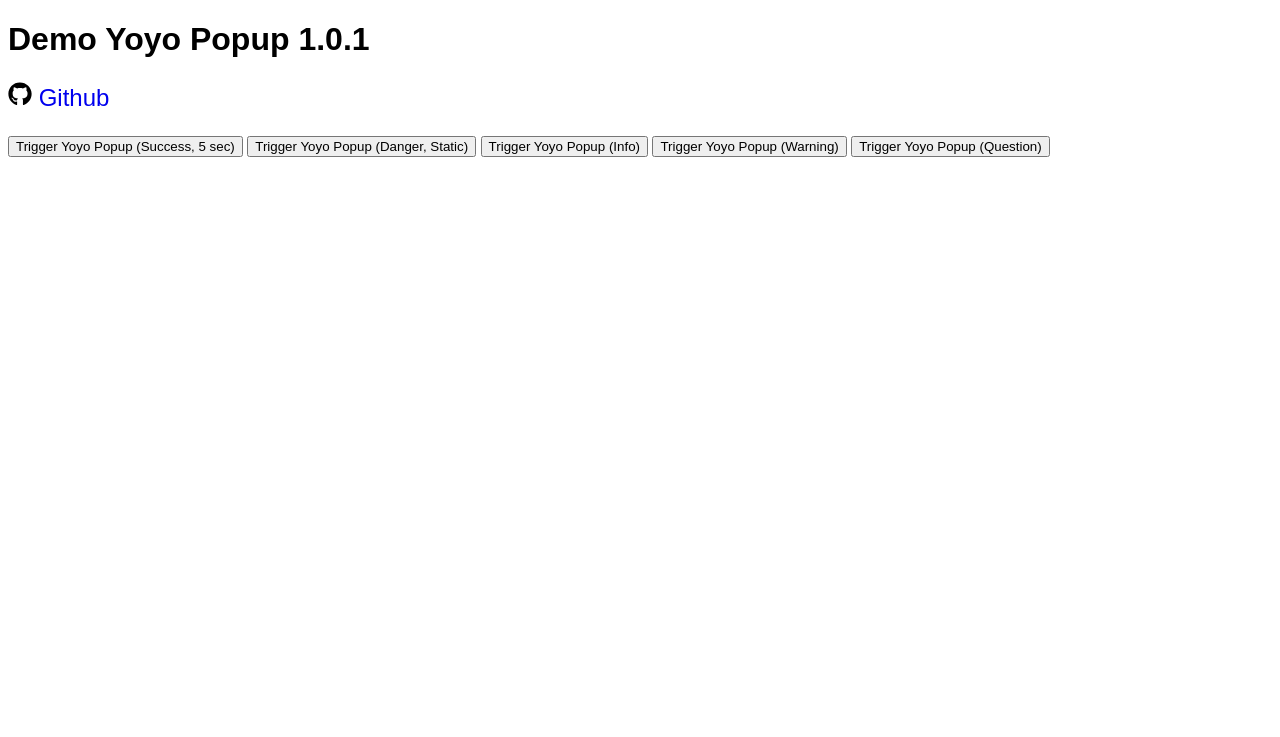
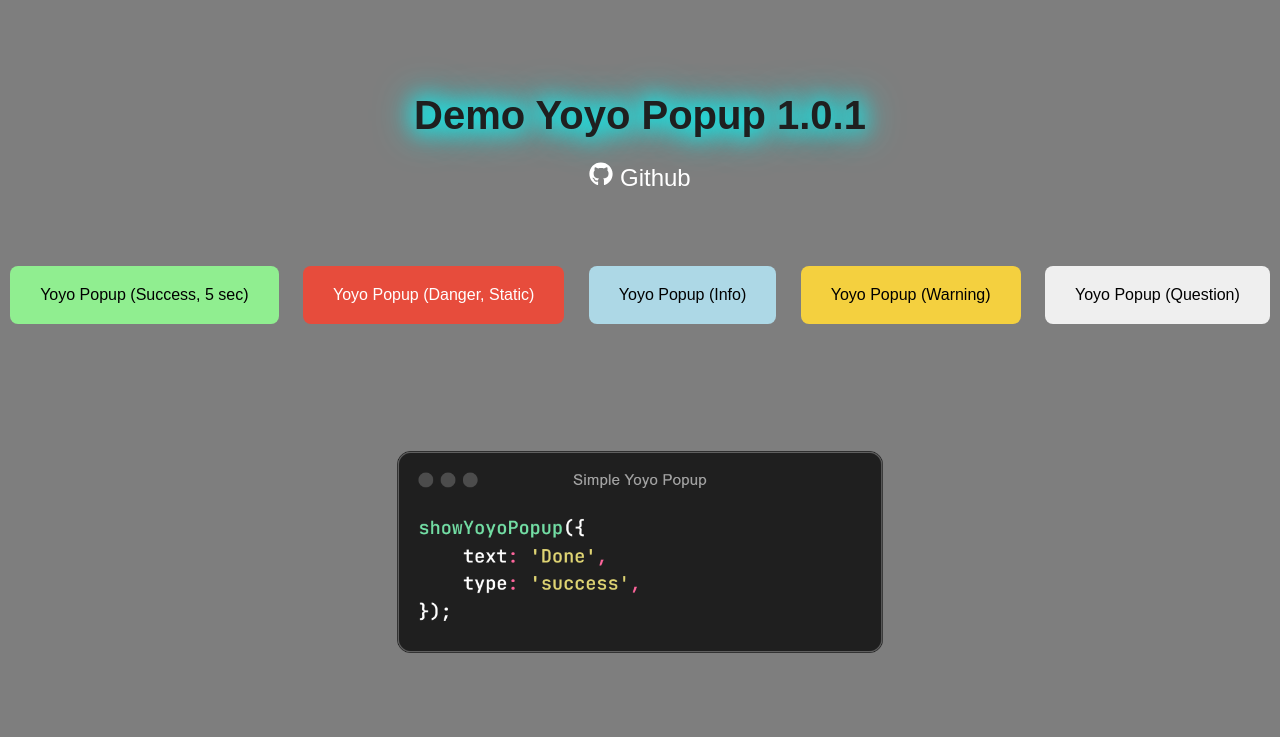
Before and after one commit to smallvi/yoyoPopup, a plain HTML site: page index.html in a window 1280 px wide. Drawn offline with Linux system fonts and the light colour scheme.

Commit message:
chore: update readme and add image

```diff
--- a/index.html
+++ b/index.html
@@ -8,14 +8,15 @@
 
     <!-- <link rel="stylesheet" href="yoyo-popup.css"> -->
     <link rel="stylesheet" href="yoyo-popup.min.css">
-
+    <link rel="stylesheet" href="styles.css">
 </head>
 
 <body style="font-family: Arial, sans-serif;">
+    <div class="container">
         <h1>Demo Yoyo Popup 1.0.1</h1>
         <p style="font-size:1.5rem;">
-        <a href="https://github.com/smallvi/yoyo_popup" target="_blank" style="text-decoration: none; ">
-            <svg style="width:1.5rem;height:1.5rem" viewBox="0 0 496 512">
+            <a class="github-link" href="https://github.com/smallvi/yoyo_popup" target="_blank" style="text-decoration: none; ">
+                <svg fill="white" style="width:1.5rem;height:1.5rem" viewBox="0 0 496 512">
                     <path
                         d="M165.9 397.4c0 2-2.3 3.6-5.2 3.6-3.3 .3-5.6-1.3-5.6-3.6 0-2 2.3-3.6 5.2-3.6 3-.3 5.6 1.3 5.6 3.6zm-31.1-4.5c-.7 2 1.3 4.3 4.3 4.9 2.6 1 5.6 0 6.2-2s-1.3-4.3-4.3-5.2c-2.6-.7-5.5 .3-6.2 2.3zm44.2-1.7c-2.9 .7-4.9 2.6-4.6 4.9 .3 2 2.9 3.3 5.9 2.6 2.9-.7 4.9-2.6 4.6-4.6-.3-1.9-3-3.2-5.9-2.9zM244.8 8C106.1 8 0 113.3 0 252c0 110.9 69.8 205.8 169.5 239.2 12.8 2.3 17.3-5.6 17.3-12.1 0-6.2-.3-40.4-.3-61.4 0 0-70 15-84.7-29.8 0 0-11.4-29.1-27.8-36.6 0 0-22.9-15.7 1.6-15.4 0 0 24.9 2 38.6 25.8 21.9 38.6 58.6 27.5 72.9 20.9 2.3-16 8.8-27.1 16-33.7-55.9-6.2-112.3-14.3-112.3-110.5 0-27.5 7.6-41.3 23.6-58.9-2.6-6.5-11.1-33.3 2.6-67.9 20.9-6.5 69 27 69 27 20-5.6 41.5-8.5 62.8-8.5s42.8 2.9 62.8 8.5c0 0 48.1-33.6 69-27 13.7 34.7 5.2 61.4 2.6 67.9 16 17.7 25.8 31.5 25.8 58.9 0 96.5-58.9 104.2-114.8 110.5 9.2 7.9 17 22.9 17 46.4 0 33.7-.3 75.4-.3 83.6 0 6.5 4.6 14.4 17.3 12.1C428.2 457.8 496 362.9 496 252 496 113.3 383.5 8 244.8 8zM97.2 352.9c-1.3 1-1 3.3 .7 5.2 1.6 1.6 3.9 2.3 5.2 1 1.3-1 1-3.3-.7-5.2-1.6-1.6-3.9-2.3-5.2-1zm-10.8-8.1c-.7 1.3 .3 2.9 2.3 3.9 1.6 1 3.6 .7 4.3-.7 .7-1.3-.3-2.9-2.3-3.9-2-.6-3.6-.3-4.3 .7zm32.4 35.6c-1.6 1.3-1 4.3 1.3 6.2 2.3 2.3 5.2 2.6 6.5 1 1.3-1.3 .7-4.3-1.3-6.2-2.2-2.3-5.2-2.6-6.5-1zm-11.4-14.7c-1.6 1-1.6 3.6 0 5.9 1.6 2.3 4.3 3.3 5.6 2.3 1.6-1.3 1.6-3.9 0-6.2-1.4-2.3-4-3.3-5.6-2z" />
                 </svg> Github
@@ -23,83 +24,24 @@
         </p>
 
         <div style="margin-top: 1.5rem;">
-        <button id="successBtn">Trigger Yoyo Popup (Success, 5 sec)</button>
-        <button id="dangerBtn">Trigger Yoyo Popup (Danger, Static)</button>
-        <button id="infoBtn">Trigger Yoyo Popup (Info)</button>
-        <button id="warningBtn">Trigger Yoyo Popup (Warning)</button>
-        <button id="questionBtn">Trigger Yoyo Popup (Question)</button>
+            <button class="button" id="successBtn" >Yoyo Popup (Success, 5 sec)</button>
+            <button class="button" id="dangerBtn">Yoyo Popup (Danger, Static)</button>
+            <button class="button" id="infoBtn">Yoyo Popup (Info)</button>
+            <button class="button" id="warningBtn">Yoyo Popup (Warning)</button>
+            <button class="button" id="questionBtn">Yoyo Popup (Question)</button>
         </div>
+
+        <div>
+            <img src="images/Simple-Yoyo-Popup.png" style="max-width: 50%;">
+        </div>
+    </div>
+
     <!-- <script src="yoyo-popup.js"></script> -->
     <script src="yoyo-popup.min.js"></script>
+    <script src="scripts.js"></script>
 </body>
 <script>
-    document.getElementById('successBtn').onclick = function () {
-        showYoyoPopup({
-            text: 'Created Successfull',
-            type: 'success',
-            timeOut: 5000,
-        });
-    };
 
-    document.getElementById('dangerBtn').onclick = function () {
-        showYoyoPopup({
-            text: 'Are you sure you want to proceed?',
-            subtext: 'This action cannot be undone.',
-            type: 'danger',
-            isStatic: true,
-            hasConfirmation: true,
-            yesLabel: 'Yes, proceed',
-            noLabel: 'Close',
-            submitType: 'call_function',
-            formId: '',
-            callFunctionName: 'exampleFunction',
-        });
-    };
-
-    document.getElementById('infoBtn').onclick = function () {
-        showYoyoPopup({
-            text: 'What is python',
-            subtext: 'Python is snake',
-            type: 'info',
-        });
-    };
-
-    document.getElementById('warningBtn').onclick = function () {
-        showYoyoPopup({
-            title: '',
-            text: 'Are you sure you want to proceed?',
-            subtext: '',
-            type: 'warning',
-            isStatic: true,
-            hasConfirmation: true,
-            yesLabel: 'Yes, proceed',
-            noLabel: 'Close',
-            submitType: 'call_function',
-            formId: '',
-            callFunctionName: 'exampleFunction',
-        });
-    };
-
-    document.getElementById('questionBtn').onclick = function () {
-        showYoyoPopup({
-            id: 'default',
-            title: '',
-            text: 'Are you sure you want to proceed?',
-            subtext: 'This action cannot be undone.',
-            type: 'question',
-            isStatic: true,
-            hasConfirmation: true,
-            yesLabel: 'Comfirm',
-            noLabel: 'Close',
-            submitType: 'call_function',
-            formId: '',
-            callFunctionName: 'exampleFunction',
-        });
-    };
-
-    function exampleFunction() {
-        alert('Function Called!');
-    }
 </script>
 
 </html>
--- /dev/null
+++ b/scripts.js
@@ -0,0 +1,67 @@
+document.getElementById('successBtn').onclick = function () {
+    showYoyoPopup({
+        text: 'Created Successfull',
+        type: 'success',
+        timeOut: 5000,
+    });
+};
+
+document.getElementById('dangerBtn').onclick = function () {
+    showYoyoPopup({
+        text: 'Are you sure you want to proceed?',
+        subtext: 'This action cannot be undone.',
+        type: 'danger',
+        isStatic: true,
+        hasConfirmation: true,
+        yesLabel: 'Yes, proceed',
+        noLabel: 'Close',
+        submitType: 'call_function',
+        formId: '',
+        callFunctionName: 'exampleFunction',
+    });
+};
+
+document.getElementById('infoBtn').onclick = function () {
+    showYoyoPopup({
+        text: 'What is python',
+        subtext: 'Python is snake',
+        type: 'info',
+    });
+};
+
+document.getElementById('warningBtn').onclick = function () {
+    showYoyoPopup({
+        title: '',
+        text: 'Are you sure you want to proceed?',
+        subtext: '',
+        type: 'warning',
+        isStatic: true,
+        hasConfirmation: true,
+        yesLabel: 'Yes, proceed',
+        noLabel: 'Close',
+        submitType: 'call_function',
+        formId: '',
+        callFunctionName: 'exampleFunction',
+    });
+};
+
+document.getElementById('questionBtn').onclick = function () {
+    showYoyoPopup({
+        id: 'default',
+        title: '',
+        text: 'Are you sure you want to proceed?',
+        subtext: 'This action cannot be undone.',
+        type: 'question',
+        isStatic: true,
+        hasConfirmation: true,
+        yesLabel: 'Comfirm',
+        noLabel: 'Close',
+        submitType: 'call_function',
+        formId: '',
+        callFunctionName: 'exampleFunction',
+    });
+};
+
+function exampleFunction() {
+    alert('Function Called!');
+}
--- /dev/null
+++ b/styles.css
@@ -0,0 +1,71 @@
+body {
+    background-color: #7e7e7e;
+    color: #1f1f1f;
+    font-family: 'Arial', sans-serif;
+    display: flex;
+    justify-content: center;
+    align-items: center;
+    height: 100vh;
+    margin: 0;
+}
+
+.container {
+    text-align: center;
+}
+
+h1 {
+    margin-bottom: 1rem;
+    font-size: 2.5rem;
+    text-shadow: 0 0 10px rgba(0, 255, 255, 0.5);
+    animation: pulse 2s infinite;
+}
+
+.github-link {
+    color: #fff;
+    transition: color 0.3s;
+}
+
+.github-link:hover {
+    color: #007bff;
+}
+
+@keyframes pulse {
+    0%, 100% {
+        text-shadow: 0 0 10px rgba(0, 255, 255, 0.5), 0 0 20px rgba(0, 255, 255, 0.5), 0 0 30px rgba(0, 255, 255, 0.5);
+    }
+    50% {
+        text-shadow: 0 0 20px rgba(0, 255, 255, 1), 0 0 30px rgba(0, 255, 255, 1), 0 0 40px rgba(0, 255, 255, 1);
+    }
+}
+
+.button {
+    padding: 20px 30px;
+    font-size: 16px;
+    border: none;
+    border-radius: 8px;
+    cursor: pointer;
+    transition: background-color 0.3s, transform 0.3s;
+    margin: 50px 10px;
+
+}
+
+.button:hover {
+    transform: scale(1.1);
+}
+
+#successBtn {
+    background-color: lightgreen;
+}
+
+#dangerBtn {
+    background-color: #e74c3c;
+    color: white;
+}
+
+#infoBtn {
+    background-color: lightblue;
+}
+
+#warningBtn {
+    background-color: #f4d03f;
+}
```
Also changed, not shown: README.md, images/Simple-Yoyo-Popup.png (added), 2 other files. Lines whose indentation alone changed are shown as unchanged.
